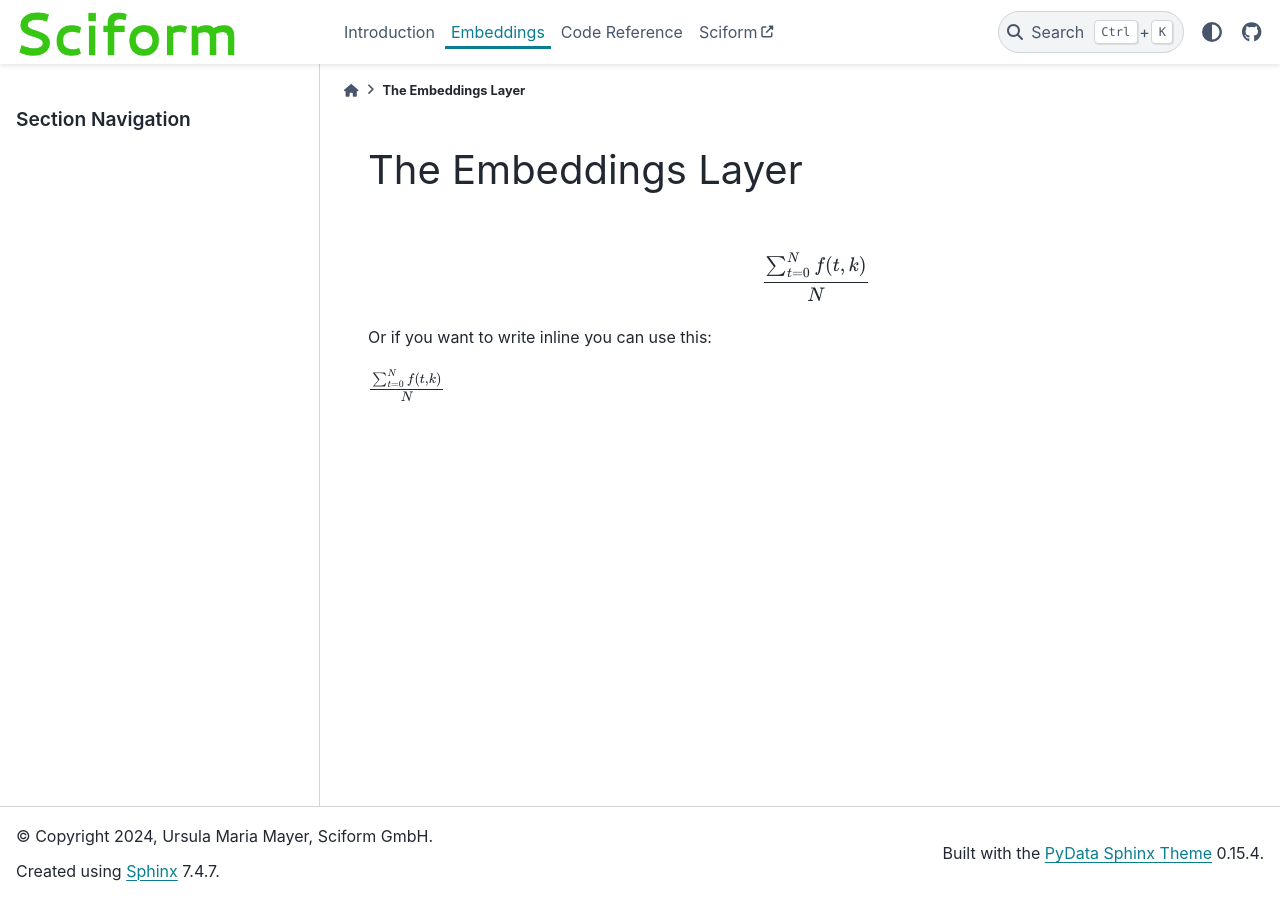
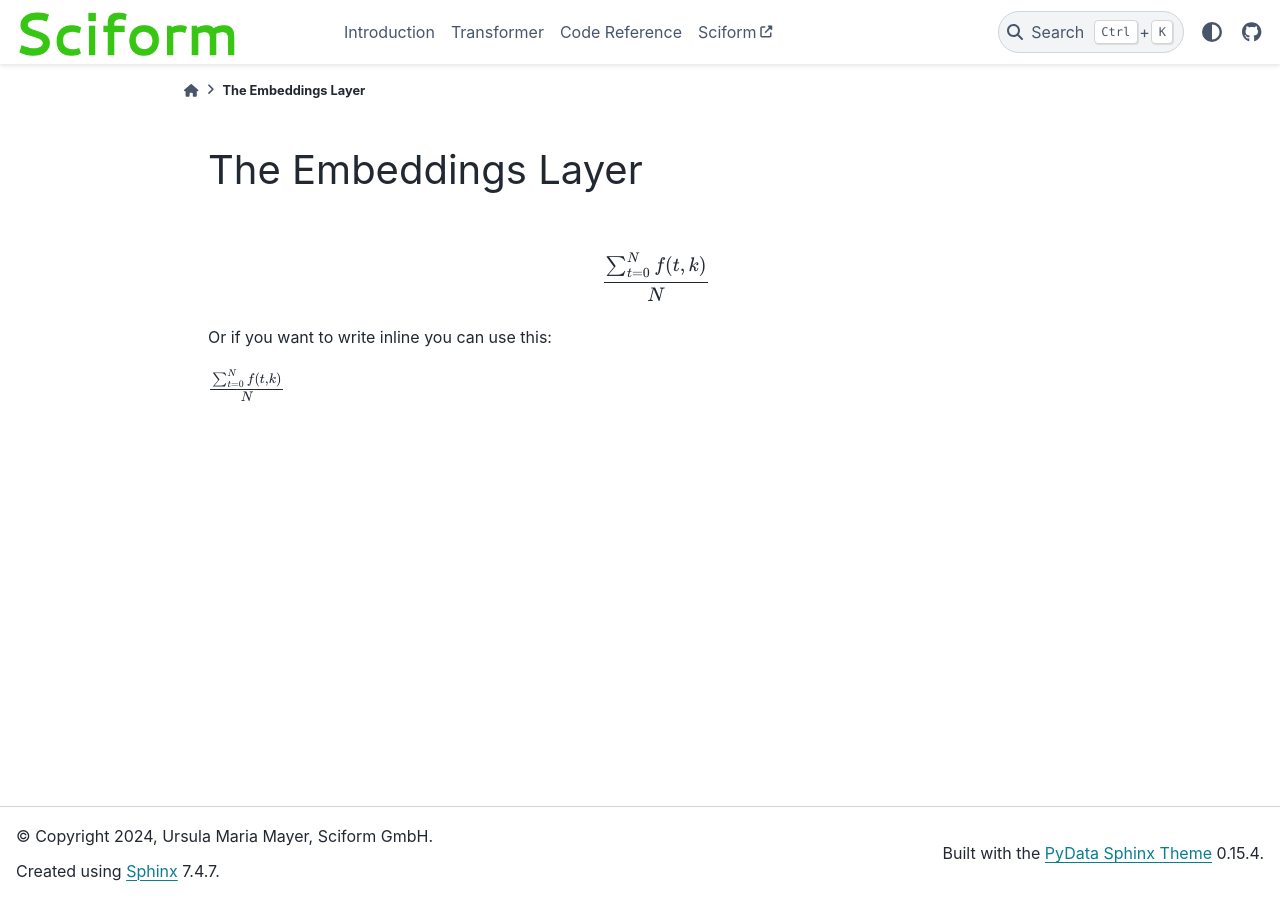
Before and after one commit to Sciform/transformer-attention-is-all-you-need-implementation, a Sphinx documentation site: the page built from docs/source/transformer/embeddings.rst, in a window 1280 px wide. Built offline with Sphinx 7.4.7 and the PyData theme 0.15.4, drawn with Linux system fonts in a browser that asks for light colours.

Commit message:
add theory section

```diff
--- a/docs/source/conf.py
+++ b/docs/source/conf.py
@@ -5,7 +5,8 @@
 
 import os
 import sys
-sys.path.insert(0, os.path.abspath('../..'))  # Source code dir relative to this file
+# Source code dir relative to this file
+sys.path.insert(0, os.path.abspath('../..'))
 
 # -- Project information -----------------------------------------------------
 # https://www.sphinx-doc.org/en/master/usage/configuration.html#project-information
@@ -21,10 +22,13 @@
 extensions = [
     'sphinx.ext.autodoc',  # Core Sphinx library for auto html doc generation from docstrings
     'sphinx.ext.autosummary',  # Create neat summary tables for modules/classes/methods etc
-    'sphinx.ext.intersphinx',  # Link to other project's documentation (see mapping below)
-    'sphinx.ext.viewcode',  # Add a link to the Python source code for classes, functions etc.
-    'sphinx_copybutton', # Add a copy button to code examples
-    'sphinx_autodoc_typehints', # Automatically document param types (less noise in class signature)
+    # Link to other project's documentation (see mapping below)
+    'sphinx.ext.intersphinx',
+    # Add a link to the Python source code for classes, functions etc.
+    'sphinx.ext.viewcode',
+    'sphinx_copybutton',  # Add a copy button to code examples
+    # Automatically document param types (less noise in class signature)
+    'sphinx_autodoc_typehints',
     'nbsphinx',  # Integrate Jupyter Notebooks and Sphinx
     'sphinx_design',
     'sphinx_favicon',
@@ -38,12 +42,14 @@
 
 autosummary_generate = True  # Turn on sphinx.ext.autosummary
 autoclass_content = "both"  # Add __init__ doc (ie. params) to class summaries
-html_show_sourcelink = False  # Remove 'view source code' from top of page (for html, not python)
+# Remove 'view source code' from top of page (for html, not python)
+html_show_sourcelink = False
 autodoc_inherit_docstrings = False  # If no docstring, inherit from base class
-set_type_checking_flag = True  # Enable 'expensive' imports for sphinx_autodoc_typehints
+# Enable 'expensive' imports for sphinx_autodoc_typehints
+set_type_checking_flag = True
 nbsphinx_allow_errors = True  # Continue through Jupyter errors
-#autodoc_typehints = "description" # Sphinx-native method. Not as good as sphinx_autodoc_typehints
-add_module_names = False # Remove namespaces from class/method signatures
+# autodoc_typehints = "description" # Sphinx-native method. Not as good as sphinx_autodoc_typehints
+add_module_names = False  # Remove namespaces from class/method signatures
 
 # Add any paths that contain templates here, relative to this directory.
 templates_path = ['_templates']
@@ -61,7 +67,7 @@
     "show_prev_next": False,
     # "announcement": "Here's a Announcement!</a>",
     "external_links": [
-      {"name": "Sciform", "url": "https://sciform.com"}
+        {"name": "Sciform", "url": "https://sciform.com"}
     ],
     "icon_links": [
         {
@@ -74,7 +80,7 @@
             # The type of image to be used (see below for details)
             "type": "fontawesome",
         }
-   ]
+    ]
 }
 
 
--- a/docs/source/index.rst
+++ b/docs/source/index.rst
@@ -26,5 +26,5 @@
    :hidden:
 
    Introduction <self>
-   Embeddings <embeddings>
+   Transformer <transformer/transformer.rst>
    Code Reference <_autosummary/mt_transformer>
--- /dev/null
+++ b/docs/source/transformer/transformer.rst
@@ -0,0 +1,7 @@
+
+
+Transformer
+===============
+
+.. toctree::
+   :maxdepth: 2
```
Also changed, not shown: docs/source/transformer/embeddings.rst (renamed from docs/source/embeddings.rst), 15 other files.
